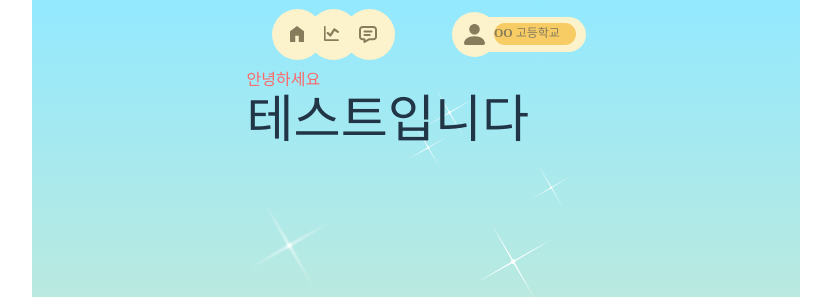
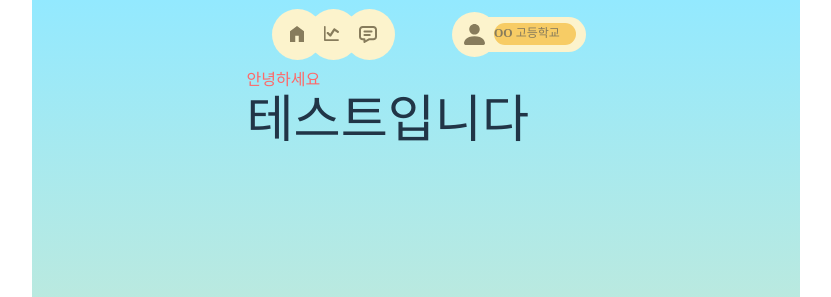
Before and after one commit to FUKUO-KA/soongsil-carries-love, a React (Vite) app: page / in a window 1280 px wide. Shown: the top 297 px of the page, without its empty margins (224-1055 px from the left). Built offline with nearby package versions, Linux system fonts and the light colour scheme.

Commit message:
style: 스타일 관련 수정

```diff
--- a/src/components/Frame/Frame.style.ts
+++ b/src/components/Frame/Frame.style.ts
@@ -20,6 +20,8 @@ export const GlobalStyles = createGlobalStyle`
         border: 0;
         vertical-align: baseline;
     }
+
+
     article, aside, details, figcaption, figure,
     footer, header, hgroup, menu, nav, section {
         display: block;
@@ -65,7 +67,7 @@ export const GlobalStyles = createGlobalStyle`
 `;
 
 export const FrameContainer = styled.div`
-  max-width: 100%;
+  max-width: calc(100%-48px);
   position: relative;
   min-height: calc(var(--vh, 1vh) * 100);
   margin-bottom: 30px;
--- a/src/components/Frame/Frame.tsx
+++ b/src/components/Frame/Frame.tsx
@@ -10,8 +10,10 @@ const Frame = ({ children }: FrameProps) => {
   return (
     <>
       <GlobalStyles />
-      <RenderShines />
-      <FrameContainer>{children}</FrameContainer>
+      <FrameContainer>
+        <RenderShines />
+        {children}
+      </FrameContainer>
     </>
   );
 };
--- a/src/components/RenderShine/RenderShine.style.ts
+++ b/src/components/RenderShine/RenderShine.style.ts
@@ -32,6 +32,7 @@ export const StyledShine = styled.img<ShineProps>`
 `;
 
 export const StyledShineContainer = styled.div`
-  width: inherit;
+  width: calc(100%-48px);
   position: absolute;
+  z-index: -1;
 `;
--- a/src/index.css
+++ b/src/index.css
@@ -45,13 +45,6 @@ button {
   cursor: pointer;
   transition: border-color 0.25s;
 }
-button:hover {
-  border-color: #646cff;
-}
-button:focus,
-button:focus-visible {
-  outline: 4px auto -webkit-focus-ring-color;
-}
 
 @media (prefers-color-scheme: light) {
   :root {
```
